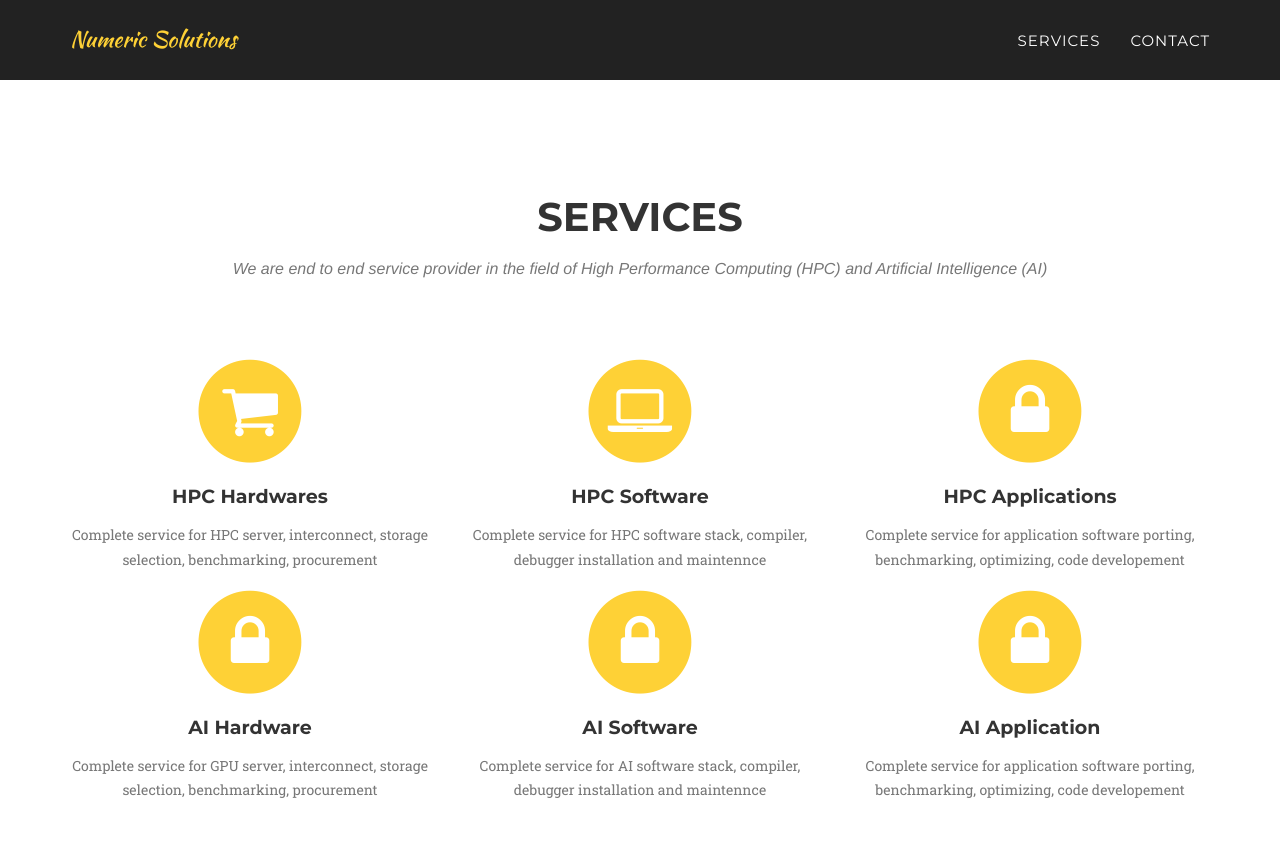
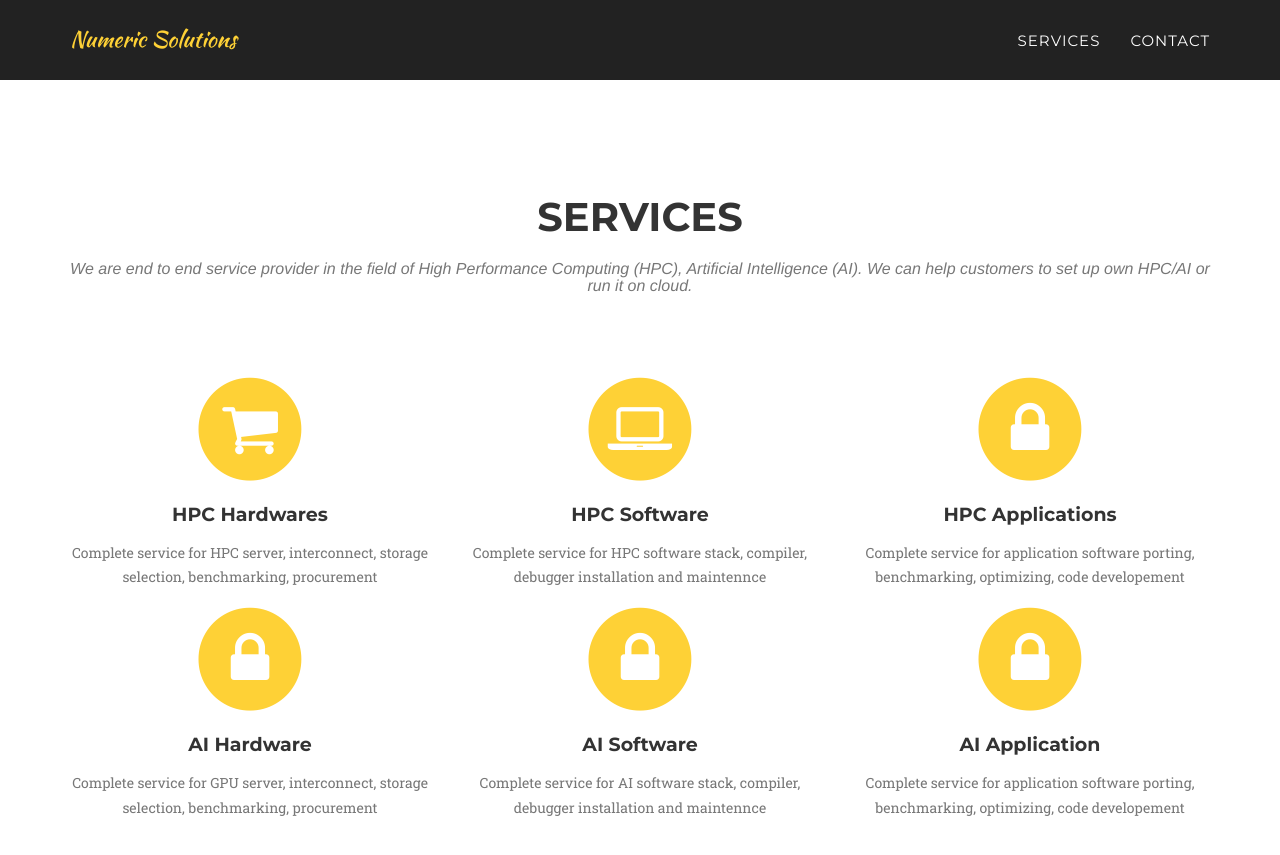
Before and after one commit to cbasu/numericsolutions, a Jekyll site: the page built from index.html, in a window 1280 px wide and 900 px high, scrolled down 713 px. Shown: the top 855 px of the window. Built offline with Jekyll 4.4.1, drawn with Linux system fonts in a browser that asks for light colours; some web fonts are replaced.

Commit message:
Update services.html

```diff
--- a/_includes/services.html
+++ b/_includes/services.html
@@ -4,7 +4,7 @@
             <div class="row">
                 <div class="col-lg-12 text-center">
                     <h2 class="section-heading">Services</h2>
-                    <h3 class="section-subheading text-muted">We are end to end service provider in the field of High Performance Computing (HPC) and Artificial Intelligence (AI) </h3>
+                    <h3 class="section-subheading text-muted">We are end to end service provider in the field of High Performance Computing (HPC), Artificial Intelligence (AI). We can help customers to set up own HPC/AI or run it on cloud. </h3>
                 </div>
             </div>
             <div class="row text-center">
```
